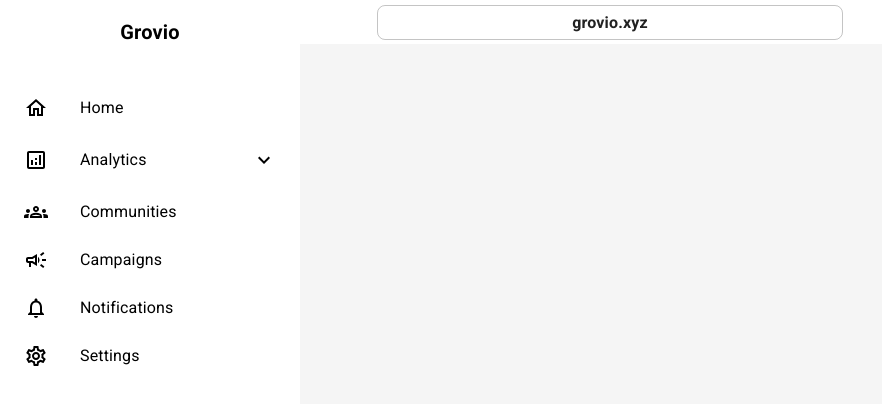
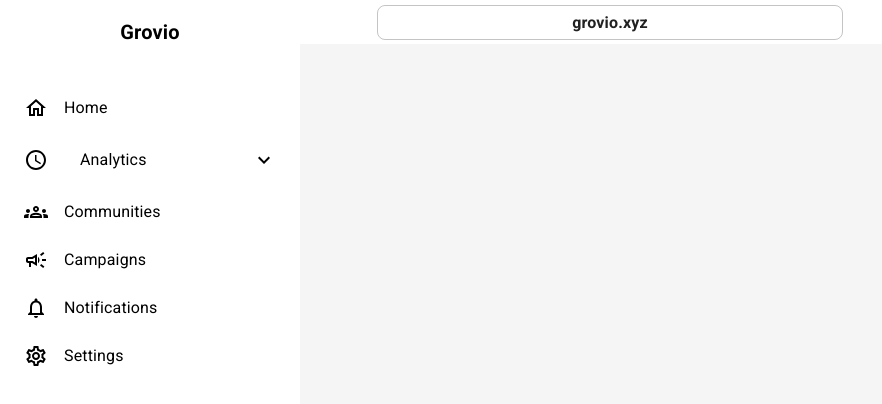
Before and after one commit to Harii-27/Grovio, a React (Create React App) app: page / in a window 1280 px wide. Shown: the top 404 px of the page, without its empty margins (0-882 px from the left). Built offline with nearby package versions, Linux system fonts and the light colour scheme.

Commit message:
minor changes

```diff
--- a/src/components/common/Sidebar.tsx
+++ b/src/components/common/Sidebar.tsx
@@ -2,7 +2,7 @@
 import sizeConfigs from "../../configs/sizeConfigs";
 import appRoutes from "../../routes/appRoutes";
 import SidebarItem from "./SidebarItem";
-import SidebarItemCollapse from "./SidebarItemCollapse";
+import SidebarItemCollapse from "./SidebarItemCollapse"; // ✅ Bring back SidebarItemCollapse
 
 const Sidebar = () => {
   return (
@@ -21,28 +21,26 @@
       }}
     >
       <List disablePadding>
+        {/* Sidebar Header */}
         <Toolbar sx={{ marginBottom: "20px" }}>
-          <Stack
-            sx={{ width: "100%" }}
-            direction="row"
-            justifyContent="center"
-          >
+          <Stack sx={{ width: "100%" }} direction="row" justifyContent="center">
             <Typography variant="h6" fontWeight="bold">
               Grovio
             </Typography>
           </Stack>
         </Toolbar>
+
+        {/* Sidebar Items */}
         {appRoutes.map((route, index) =>
           route.sidebarProps ? (
             route.child ? (
-              <SidebarItemCollapse item={route} key={index} />
+              <SidebarItemCollapse item={route} key={index} /> // ✅ Use SidebarItemCollapse for dropdown
             ) : (
               <SidebarItem item={route} key={index} />
             )
           ) : null
         )}
       </List>
-
     </Drawer>
   );
 };
--- a/src/components/common/SidebarItem.tsx
+++ b/src/components/common/SidebarItem.tsx
@@ -1,37 +1,45 @@
-import { ListItemButton, ListItemIcon } from "@mui/material";
+import { Box, ListItemButton, ListItemIcon, Typography, Stack } from "@mui/material";
 import { Link } from "react-router-dom";
 import { RouteType } from "../../routes/config";
 
 type Props = {
   item: RouteType;
+  isChild?: boolean; // ✅ Add isChild prop
 };
 
-const SidebarItem = ({ item }: Props) => {
+const SidebarItem = ({ item, isChild = false }: Props) => {
   return (
     item.sidebarProps && item.path ? (
       <ListItemButton
         component={Link}
         to={item.path}
         sx={{
-          backgroundColor: "transparent !important", // Removes background color
-          "&:hover": {
-            backgroundColor: "transparent !important" // Removes hover effect
-          },
-          "&.Mui-selected": {
-            backgroundColor: "transparent !important", // Removes active effect
-            color: "inherit"
-          },
-          "&.Mui-selected:hover": {
-            backgroundColor: "transparent !important" // Prevents hover on active item
-          },
+          backgroundColor: "transparent !important",
+          "&:hover": { backgroundColor: "transparent !important" },
+          "&.Mui-selected": { backgroundColor: "transparent !important", color: "inherit" },
+          "&.Mui-selected:hover": { backgroundColor: "transparent !important" },
           paddingY: "12px",
-          paddingX: "24px"
+          paddingLeft: isChild ? "35px" : "24px" // ✅ Shift child items slightly
         }}
       >
-        <ListItemIcon sx={{ color: "inherit" }}>
-          {item.sidebarProps.icon && item.sidebarProps.icon}
+        <ListItemIcon sx={{ color: "inherit", minWidth: isChild ? "30px" : "40px" }}>
+          {!isChild && item.sidebarProps.icon} {/* ✅ Hide icon for child items */}
         </ListItemIcon>
-        {item.sidebarProps.displayText}
+
+        {/* ✅ Use Stack to align dot & name properly */}
+        <Stack direction="row" alignItems="center" spacing={1}>
+          {isChild && ( // ✅ Purple dot for child items
+            <Box
+              sx={{
+                width: 6,
+                height: 6,
+                backgroundColor: "#33006F",
+                borderRadius: "50%"
+              }}
+            />
+          )}
+          <Typography>{item.sidebarProps.displayText}</Typography>
+        </Stack>
       </ListItemButton>
     ) : null
   );
--- a/src/components/common/SidebarItemCollapse.tsx
+++ b/src/components/common/SidebarItemCollapse.tsx
@@ -1,52 +1,53 @@
 import { Collapse, List, ListItemButton, ListItemIcon, ListItemText, Typography } from "@mui/material";
 import { useEffect, useState } from "react";
 import { RouteType } from "../../routes/config";
-import ExpandLessOutlinedIcon from '@mui/icons-material/ExpandLessOutlined';
-import ExpandMoreOutlinedIcon from '@mui/icons-material/ExpandMoreOutlined';
+import ExpandLessOutlinedIcon from "@mui/icons-material/ExpandLessOutlined";
+import ExpandMoreOutlinedIcon from "@mui/icons-material/ExpandMoreOutlined";
 import SidebarItem from "./SidebarItem";
 import { useSelector } from "react-redux";
 import { RootState } from "../../redux/store";
 
 type Props = {
   item: RouteType;
+  isChild?: boolean; // ✅ Added to check if it's a child item
 };
 
-const SidebarItemCollapse = ({ item }: Props) => {
+const SidebarItemCollapse = ({ item, isChild = false }: Props) => {
   const [open, setOpen] = useState(false);
-
   const { appState } = useSelector((state: RootState) => state.appState);
 
   useEffect(() => {
     if (appState.includes(item.state)) {
       setOpen(true);
     }
-  }, [appState, item]);
+  }, [appState, item.state]);
 
-  return (
-    item.sidebarProps ? (
+  return item.sidebarProps ? (
     <>
+      {/* Parent Item (Expandable) */}
       <ListItemButton
         onClick={() => setOpen(!open)}
         sx={{
-            "&:hover": {
-              backgroundColor: "transparent"
-            },
-            "&.Mui-selected": {
-              backgroundColor: "transparent"
-            },
           paddingY: "12px",
-            paddingX: "24px"
+          paddingX: isChild ? "40px" : "24px", // ✅ Indent child items
+          "&:hover": { backgroundColor: "transparent" },
+          "&.Mui-selected": { backgroundColor: "transparent" }
         }}
       >
+        {/* Show icon only if it's not a child */}
+        {!isChild && (
           <ListItemIcon sx={{ color: "inherit" }}>
-            {item.sidebarProps.icon && item.sidebarProps.icon}
+            {item.sidebarProps.icon}
           </ListItemIcon>
+        )}
         <ListItemText
           disableTypography
           primary={<Typography>{item.sidebarProps.displayText}</Typography>}
         />
         {open ? <ExpandLessOutlinedIcon /> : <ExpandMoreOutlinedIcon />}
       </ListItemButton>
+
+      {/* Child Items */}
       <Collapse in={open} timeout="auto">
   <List>
     {item.child?.map((route, index) =>
@@ -54,15 +55,16 @@
         route.child ? (
           <SidebarItemCollapse item={route} key={index} />
         ) : (
-                  <SidebarItem item={route} key={index} />
+          <SidebarItem item={route} key={index} isChild={true} /> // ✅ Mark as child
         )
       ) : null
     )}
   </List>
 </Collapse>
+
+
     </>
-    ) : null
-  );
+  ) : null;
 };
 
 export default SidebarItemCollapse;
--- a/src/routes/appRoutes.tsx
+++ b/src/routes/appRoutes.tsx
@@ -11,10 +11,7 @@
 
 // Importing matching icons
 import HomeOutlinedIcon from "@mui/icons-material/HomeOutlined";
-import AnalyticsOutlinedIcon from "@mui/icons-material/AnalyticsOutlined";
-import GroupOutlinedIcon from "@mui/icons-material/GroupOutlined";
-import ChatBubbleOutlineOutlinedIcon from "@mui/icons-material/ChatBubbleOutlineOutlined";
-import TopicOutlinedIcon from "@mui/icons-material/TopicOutlined";
+import AccessTimeOutlinedIcon from "@mui/icons-material/AccessTimeOutlined";
 import GroupsOutlinedIcon from "@mui/icons-material/GroupsOutlined";
 import CampaignOutlinedIcon from "@mui/icons-material/CampaignOutlined";
 import NotificationsOutlinedIcon from "@mui/icons-material/NotificationsOutlined";
@@ -36,7 +33,7 @@
     state: "dashboard",
     sidebarProps: {
       displayText: "Analytics",
-      icon: <AnalyticsOutlinedIcon />
+      icon: <AccessTimeOutlinedIcon />
     },
     child: [
       {
@@ -48,18 +45,14 @@
         path: "/dashboard/default",
         element: <DefaultPage />,
         state: "dashboard.default",
-        sidebarProps: {
-          displayText: "Members",
-          icon: <GroupOutlinedIcon />
-        },
+        sidebarProps: { displayText: "Members" }
       },
       {
         path: "/dashboard/analytics",
         element: <AnalyticsPage />,
         state: "dashboard.analytics",
         sidebarProps: {
-          displayText: "Messages",
-          icon: <ChatBubbleOutlineOutlinedIcon />
+          displayText: "Messages"
         }
       },
       {
@@ -67,8 +60,7 @@
         element: <SaasPage />,
         state: "dashboard.saas",
         sidebarProps: {
-          displayText: "Topics",
-          icon: <TopicOutlinedIcon />
+          displayText: "Topics"
         }
       }
     ]
@@ -80,7 +72,7 @@
     sidebarProps: {
       displayText: "Communities",
       icon: <GroupsOutlinedIcon />
-    },
+    }
   },
   {
     path: "/documentation",
@@ -110,5 +102,4 @@
     }
   }
 ];
-
 export default appRoutes;
```
Lines whose indentation alone changed are shown as unchanged.
